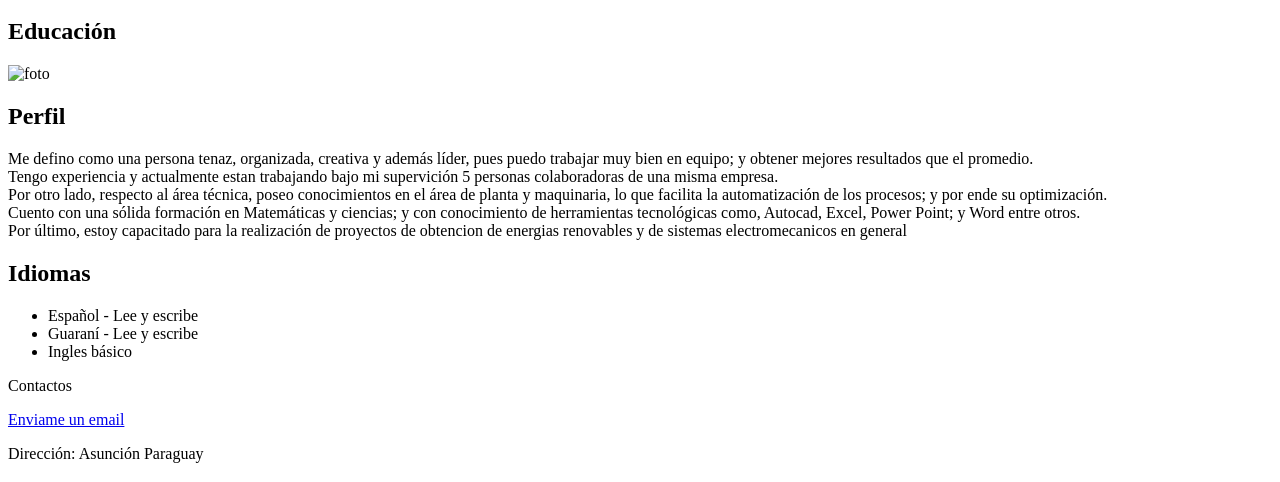
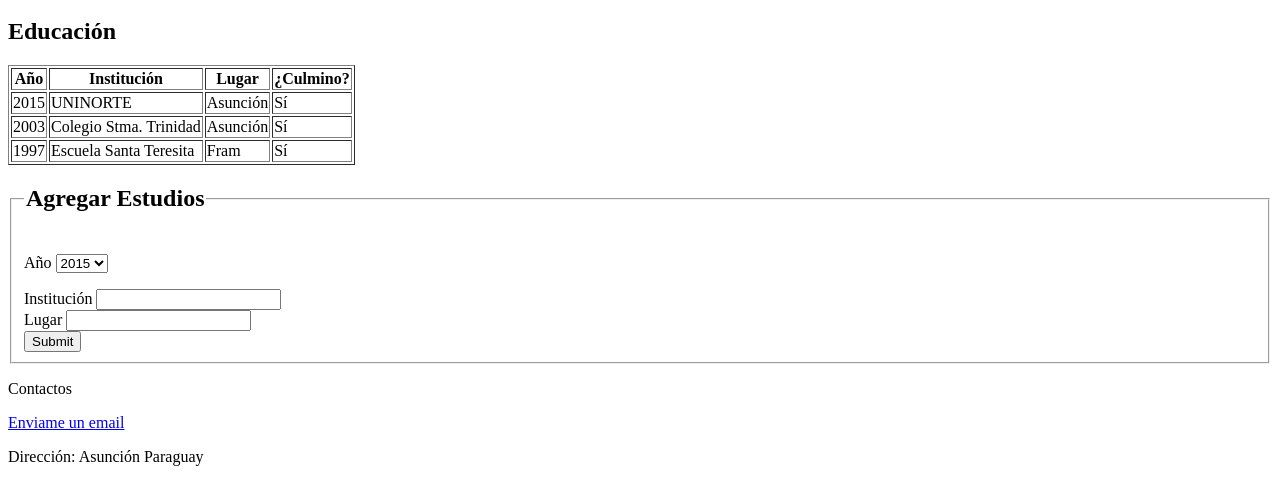
Before and after one commit to jarigenio/Desarrollo_Web_Ariel_Jara, a plain HTML site: page html/educacion.html in a window 1280 px wide. Shown: the part 332-814 px from the top of the page. Drawn offline with Linux system fonts and the light colour scheme.

Commit message:
se ajustaron a los requisitos de experiencia y educacion

```diff
--- a/html/educacion.html
+++ b/html/educacion.html
@@ -19,27 +19,55 @@
 <nav>
   <h2>
     <a href="../index.html">Inicio</a>
-    <a href="experiencia">Experiencia</a>
+    <a href="../html/experiencia.html">Experiencia</a>
   </h2>
 </nav>
 <h2>Educación</h2>
-<img src="imagen/foto.jpg" alt="foto">
-<h2 id=inicio>Perfil</h2>
-<p>Me defino como una persona tenaz, organizada, creativa y además líder, pues puedo trabajar
-   muy bien en equipo; y obtener mejores resultados que el promedio. <br>
-  Tengo experiencia y actualmente estan trabajando bajo mi supervición 5 personas colaboradoras
-   de una misma empresa. <br> Por otro lado, respecto al área técnica, poseo conocimientos en el área
-   de planta y maquinaria, lo que facilita la automatización de los procesos; y por ende su optimización. <br>
-   Cuento con una sólida formación en Matemáticas y ciencias; y con conocimiento de herramientas
-    tecnológicas como, Autocad, Excel, Power Point; y Word entre otros. <br>
-   Por último, estoy capacitado para la realización de proyectos de obtencion de energias renovables
-    y de sistemas electromecanicos en general</p>
-    <h2>Idiomas</h2>
-    <ul>
-      <li>Español - Lee y escribe</li>
-      <li>Guaraní - Lee y escribe</li>
-      <li>Ingles básico</li>
-    </ul>
+<table border="1">
+  <tr>
+    <th>Año</th>
+    <th>Institución</th>
+    <th>Lugar</th>
+    <th>¿Culmino?</th>
+  </tr>
+  <tr>
+    <td>2015</td>
+    <td>UNINORTE</td>
+    <td>Asunción</td>
+    <td>Sí</td>
+  </tr>
+  <tr>
+    <td>2003</td>
+    <td>Colegio Stma. Trinidad</td>
+    <td>Asunción</td>
+    <td>Sí</td>
+  </tr>
+  <tr>
+    <td>1997</td>
+    <td>Escuela Santa Teresita</td>
+    <td>Fram</td>
+    <td>Sí</td>
+  </tr>
+</table>
+<form>
+  <fieldset>
+    <legend><h2>Agregar Estudios</h2></legend>
+<p>Año
+    <select>
+      <option>2015</option>
+      <option>2016</option>
+      <option>2017</option>
+      <option>2018</option>
+    </select>
+</p>
+<label for="Institución">Institución</label>
+<input type="text" name="Institución" required autocomplete><br>
+<label for="Lugar">Lugar</label>
+<input type="text" name="Lugar" required autocomplete><br>
+<label for="enviar"></label>
+<input type="submit" name="enviar">
+  </fieldset>
+</form>
       </body>
   <footer>
   	<p>Contactos</p>
```
Also changed, not shown: html/experiencia.html (+10 -19 lines).
